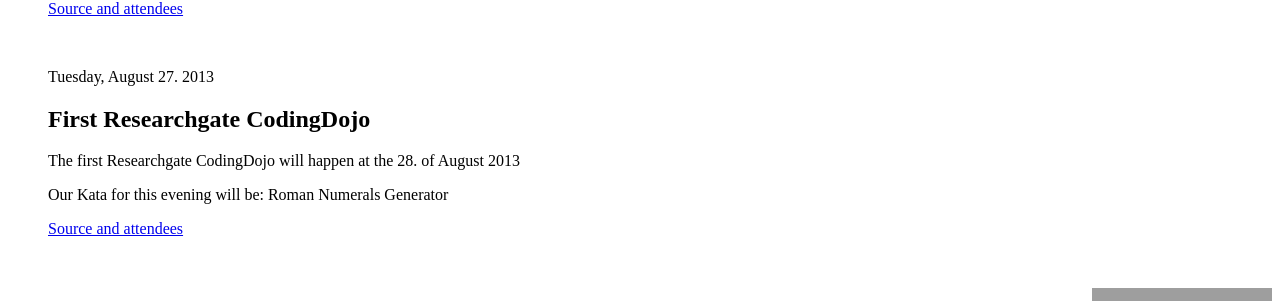
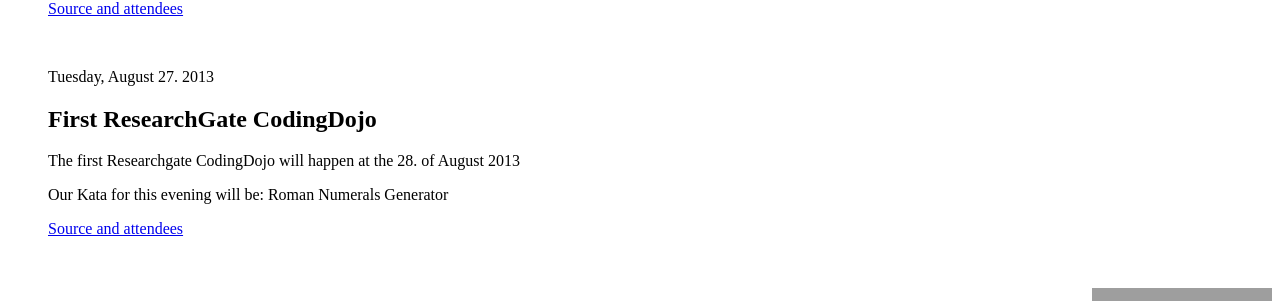
Before and after one commit to researchgate/CodingDojo, a Jekyll site: the page built from index.html, in a window 1280 px wide. Shown: the part 609-910 px from the top of the page. Built offline with Jekyll 4.4.1, drawn with Linux system fonts in a browser that asks for light colours; a style sheet for code colours, icons or effects is not loaded; grey boxes are pictures that could not be loaded.

```diff
--- a/_posts/2013-08-27-first-dojo.markdown
+++ b/_posts/2013-08-27-first-dojo.markdown
@@ -1,6 +1,6 @@
 ---
 layout: post
-title: "First Researchgate CodingDojo"
+title: "First ResearchGate CodingDojo"
 date: 2013-08-27 19:00
 comments: true
 categories:
```
